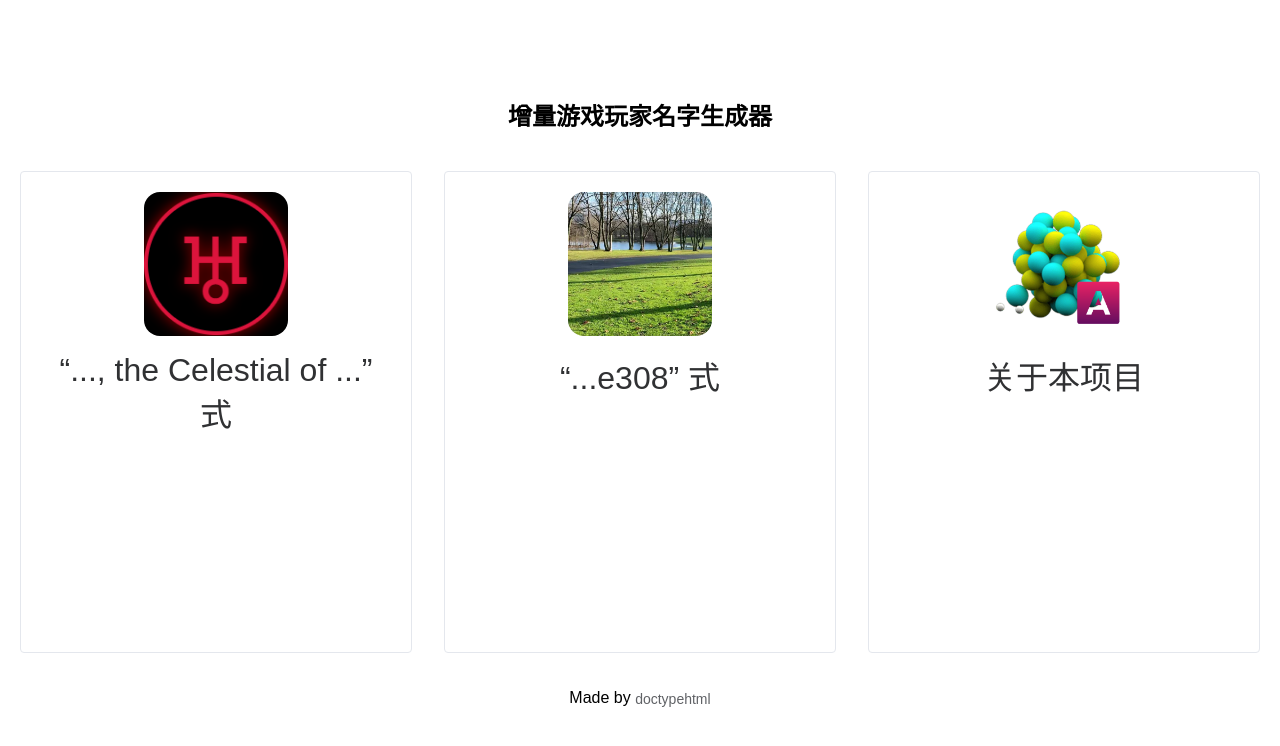
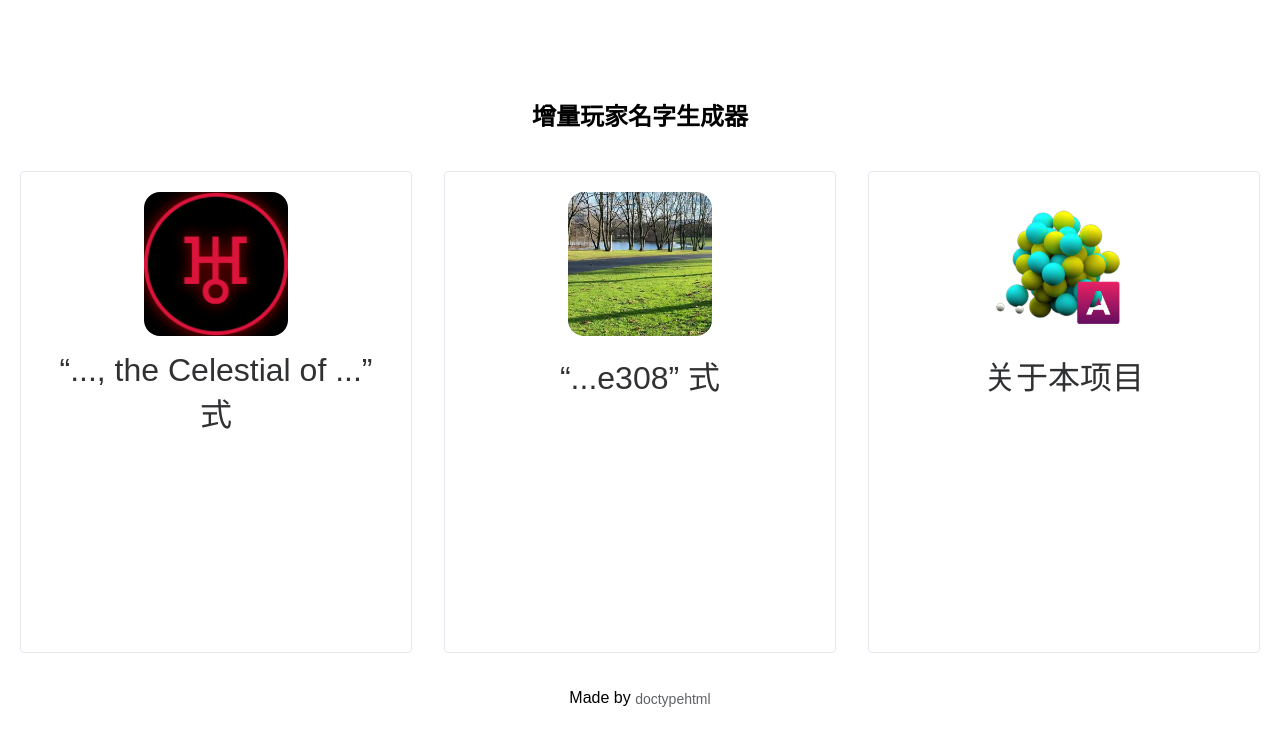
Before and after one commit to docccccccccccc/IncrementalGamerNameGenerator, a Vue app: page / in a window 1280 px wide. Shown: the top 746 px of the page. Built offline with nearby package versions, Linux system fonts and the light colour scheme; a web font is replaced by a local one.

Commit message:
Change page title

```diff
--- a/src/views/MainPage.vue
+++ b/src/views/MainPage.vue
@@ -6,7 +6,7 @@ import PageLink from '@/components/PageLink.vue'
 
 <template>
   <PageLayout>
-    <template #header>增量游戏玩家名字生成器</template>
+    <template #header>增量玩家名字生成器</template>
     <el-row :gutter="32">
       <el-col :span="8">
         <RouterLink to="/cel">
```
